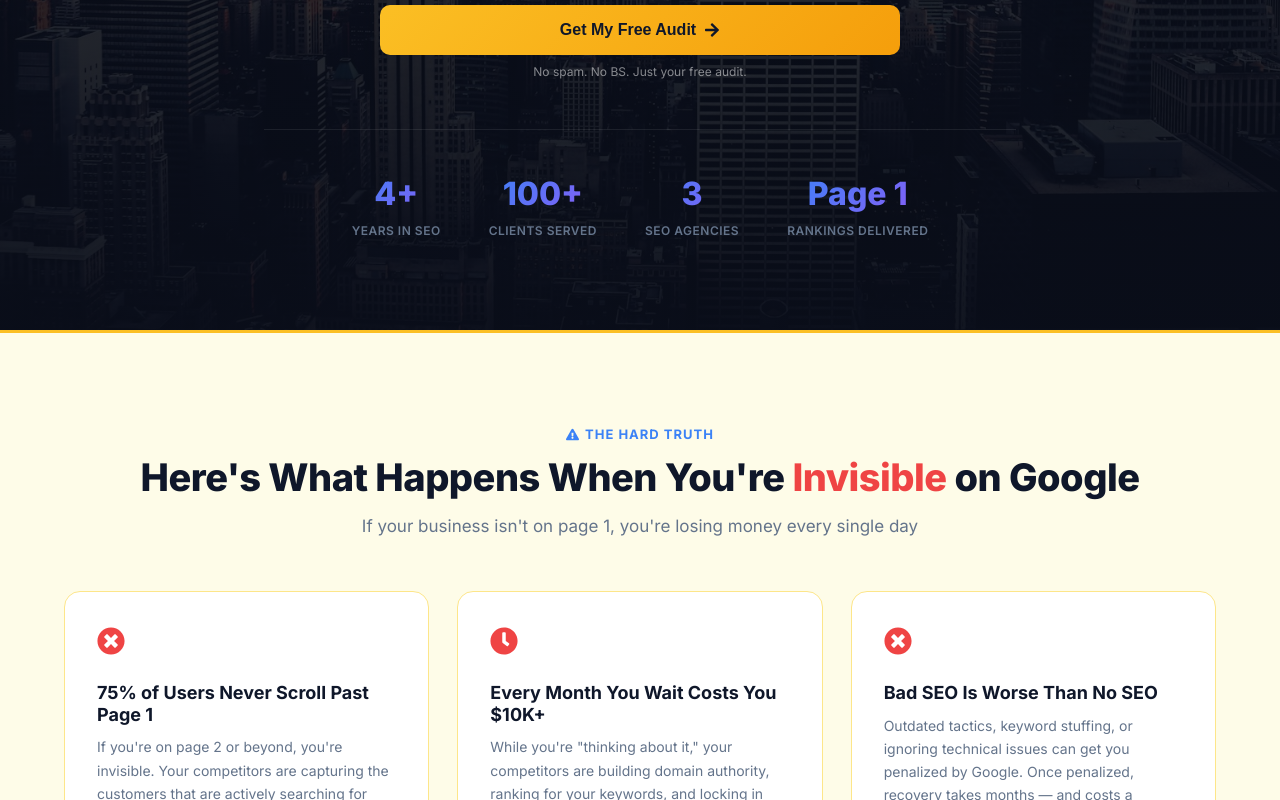
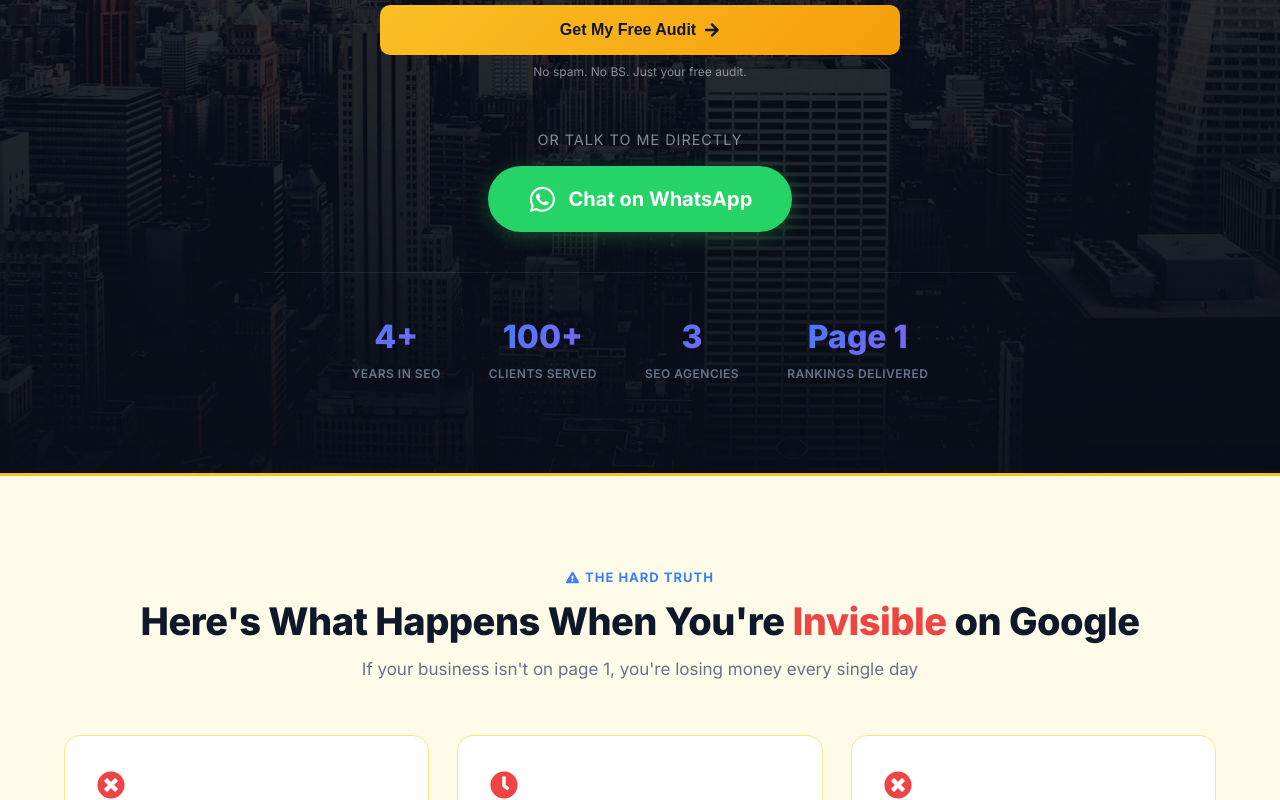
Before and after one commit to kastriottanaj/kastriottanaj, a React (Vite) app in the folder frontend/: page / in a window 1280 px wide. Shown: the part 800-1600 px from the top of the page. Built offline with nearby package versions, Linux system fonts and the light colour scheme; no server answers.

Commit message:
Move WhatsApp CTA from bottom to hero section
Placed directly below the lead capture form in the hero for better
CTR — visitors see it immediately without scrolling.

Co-Authored-By: Claude Opus 4.6 <noreply@anthropic.com>

```diff
--- a/frontend/src/pages/Home.css
+++ b/frontend/src/pages/Home.css
@@ -87,6 +87,21 @@
   display: flex;
   justify-content: center;
   margin-bottom: 48px;
+}
+
+.hero__whatsapp {
+  display: flex;
+  flex-direction: column;
+  align-items: center;
+  gap: 16px;
+  margin-bottom: 40px;
+}
+
+.hero__whatsapp-divider {
+  color: rgba(255, 255, 255, 0.5);
+  font-size: 0.9rem;
+  text-transform: uppercase;
+  letter-spacing: 1px;
 }
 
 .hero__stats {
@@ -789,16 +804,6 @@
   color: #22c55e;
 }
 
-.final-cta__whatsapp {
-  margin-top: 40px;
-}
-
-.final-cta__whatsapp p {
-  color: rgba(255, 255, 255, 0.7);
-  margin-bottom: 16px;
-  font-size: 1rem;
-}
-
 .whatsapp-btn {
   display: inline-flex;
   align-items: center;
--- a/frontend/src/pages/Home.jsx
+++ b/frontend/src/pages/Home.jsx
@@ -52,6 +52,18 @@ export default function Home() {
                 headline="Get Your FREE SEO Audit ($500 Value)"
                 subtext="See exactly why your competitors outrank you — and how to fix it in 30 days."
               />
+            </div>
+
+            <div className="hero__whatsapp">
+              <span className="hero__whatsapp-divider">Or talk to me directly</span>
+              <a
+                href="https://api.whatsapp.com/send/?phone=38348111611&text&type=phone_number&app_absent=0"
+                target="_blank"
+                rel="noopener noreferrer"
+                className="whatsapp-btn"
+              >
+                <FaWhatsapp /> Chat on WhatsApp
+              </a>
             </div>
 
             {/* Authority Stats */}
@@ -399,17 +411,6 @@ export default function Home() {
             <span><FaCheckCircle /> No Obligation</span>
             <span><FaClock /> Takes 2 Minutes</span>
           </div>
-          <div className="final-cta__whatsapp">
-            <p>Or skip the form — let's talk directly:</p>
-            <a
-              href="https://api.whatsapp.com/send/?phone=38348111611&text&type=phone_number&app_absent=0"
-              target="_blank"
-              rel="noopener noreferrer"
-              className="whatsapp-btn"
-            >
-              <FaWhatsapp /> Chat on WhatsApp
-            </a>
-          </div>
         </div>
       </section>
     </>
```
